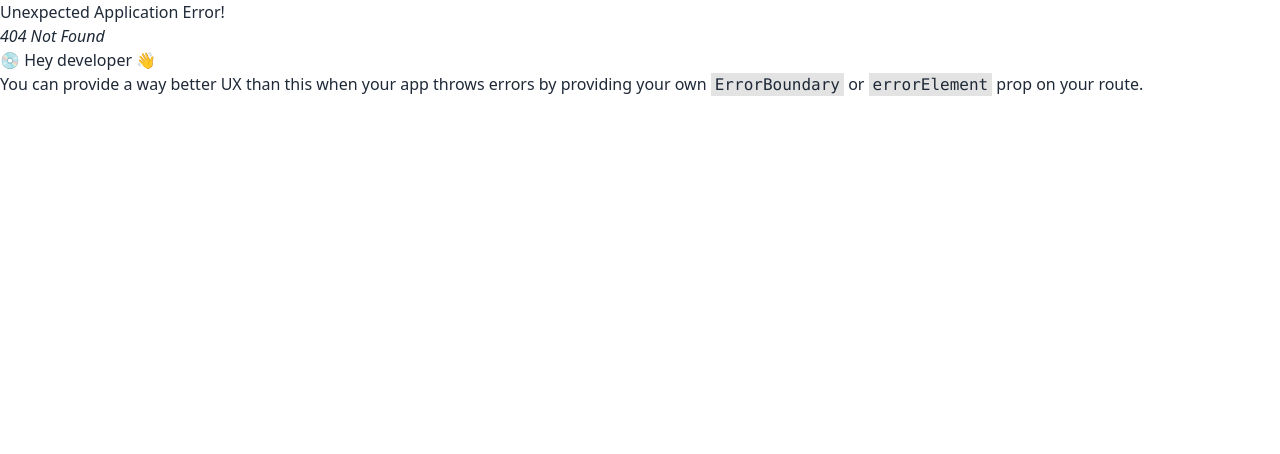
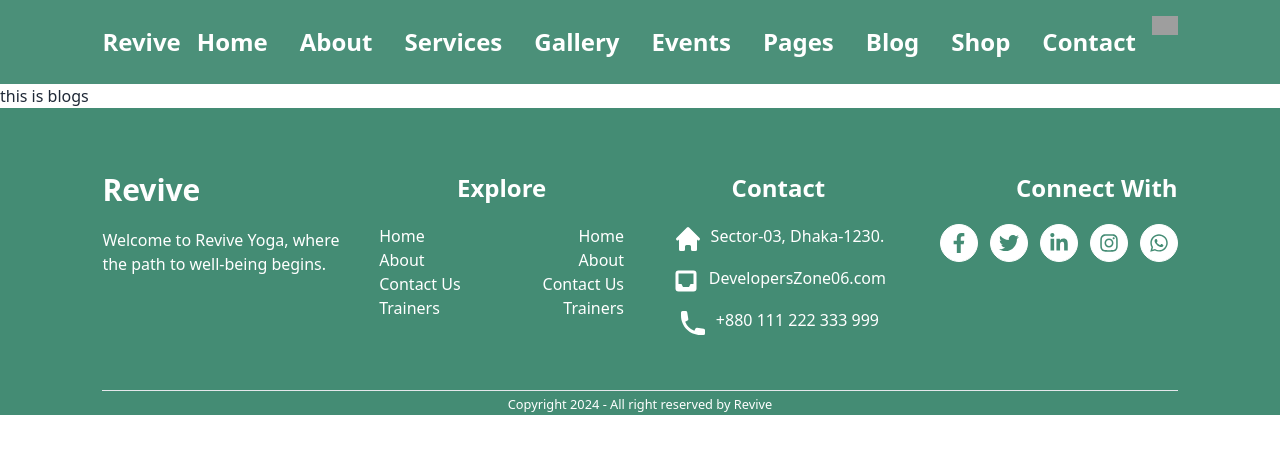
Before and after one commit to DevelopersZone06/revive-client, a React (Vite) app: page /blogs in a window 1280 px wide. Before the commit this address had no page. Shown: the top 454 px of the page. Built offline with nearby package versions, Linux system fonts and the light colour scheme; grey boxes are pictures that could not be loaded.

Commit message:
blog page added

```diff
--- a/src/Components/HomeComponents/Banner/Banner.jsx
+++ b/src/Components/HomeComponents/Banner/Banner.jsx
@@ -6,12 +6,12 @@ const Banner = () => {
   return (
     <div>
       <div className="secondary-bg py-28 w-full px-[2%] sm:px-[5%] lg:px-[8%] box">
-        <div className="hero-content flex-col lg:flex-row justify-between  w-full">
+        <div className="flex justify-between flex-col lg:flex-row">
           <div className="lg:w-1/2 w-full text-white">
             <span className="border border-white rounded-full p-2 text-xl md:text-2xl lg:text-2xl">
               Inspiration for Healthy Living
             </span>
-            <div className="lg:text-6xl md:text-6xl text-xl ">
+            <div className="lg:text-6xl md:text-6xl text-xl">
               <svg id="animation-heading">
                 <text x="45%" y="50%" dy=".50em" textAnchor="middle">
                   Transform Your Life
--- a/src/Components/HomeComponents/Packages/Packages.jsx
+++ b/src/Components/HomeComponents/Packages/Packages.jsx
@@ -1,4 +1,4 @@
-import Headings from "../../../Shared/Headings/Headings";
+
 import Title from "../../../Shared/Title";
 import "../../../Styles/features.css";
 
@@ -7,7 +7,7 @@ const Packages = () => {
     <div className="py-28 px-[2%] sm:px-[5%] lg:px-[8%]">
       <Title heading={"Our awesome Packages"} subHeading={"Join us to enhance your fitness journey."}></Title>
       <div className="">
-        <div className="container mx-auto">
+        <div>
           <div className="grid lg:grid-cols-3 md:grid-cols-2 grid-cols-1 gap-10">
             {/* Basic Plan */}
             <div>
--- /dev/null
+++ b/src/Pages/Blogs/Blogs.jsx
@@ -0,0 +1,10 @@
+
+const Blogs = () => {
+    return (
+        <div>
+            <h1>this is blogs</h1>
+        </div>
+    );
+};
+
+export default Blogs;
--- a/src/Shared/Navbar/Navbar.jsx
+++ b/src/Shared/Navbar/Navbar.jsx
@@ -9,7 +9,7 @@ const Navbar = () => {
 
   return (
     <div className="bg-[#448c74f5] px-[2%] sm:px-[5%] lg:px-[8%]">
-      <nav className="flex max-w-screen-2xl mx-auto justify-between items-center py-4 top-0">
+      <nav className="flex justify-between items-center py-4 top-0">
         <Link to="/" className="title font-bold text-base flex">
           Revive
         </Link>
--- a/src/main.jsx
+++ b/src/main.jsx
@@ -6,6 +6,7 @@ import Root from "./Layout/Root/Root";
 import Login from "./Pages/Login/Login";
 import Home from "./Pages/Home/Home";
 import SignUp from "./Pages/SignUp/SignUp";
+import Blogs from "./Pages/Blogs/Blogs";
 
 const router = createBrowserRouter([
   {
@@ -15,6 +16,10 @@ const router = createBrowserRouter([
       {
         path: "/",
         element: <Home></Home>,
+      },
+      {
+        path: "/blogs",
+        element: <Blogs></Blogs>
       },
       {
         path: "/login",
```
